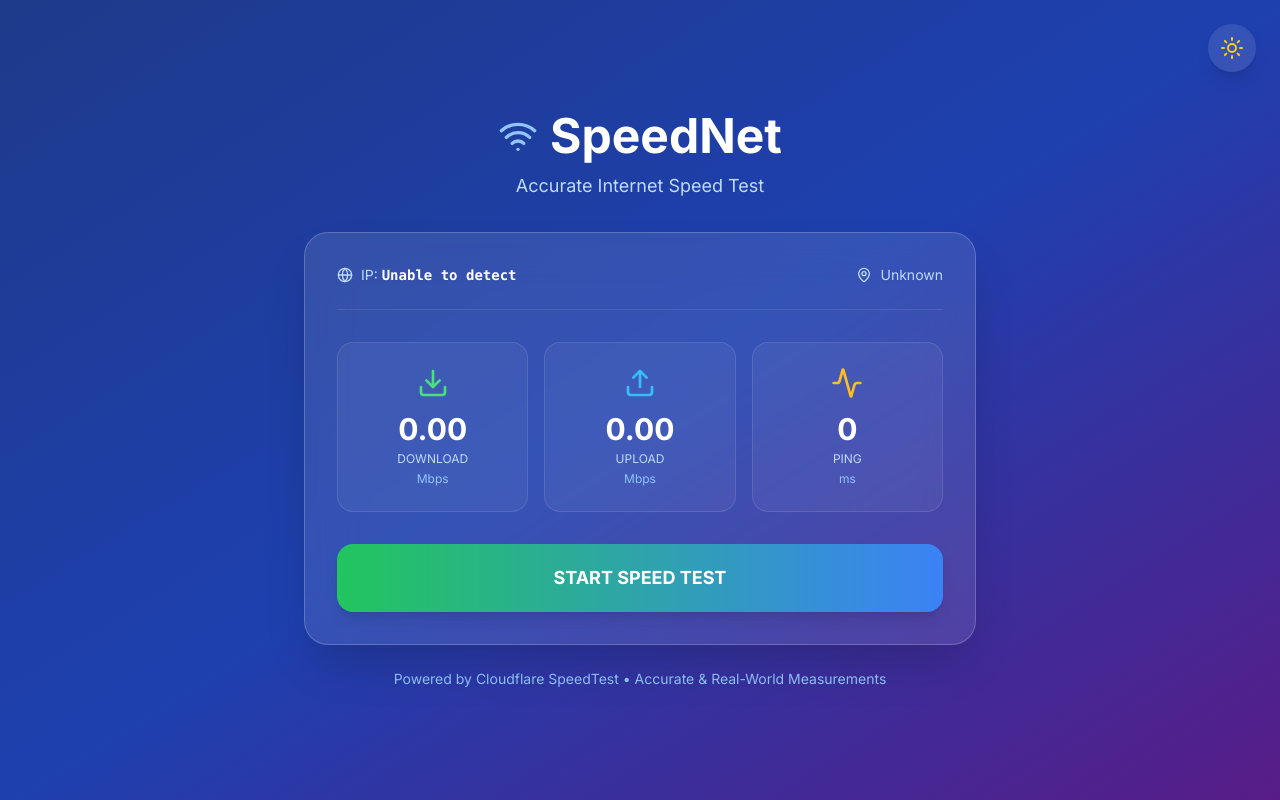
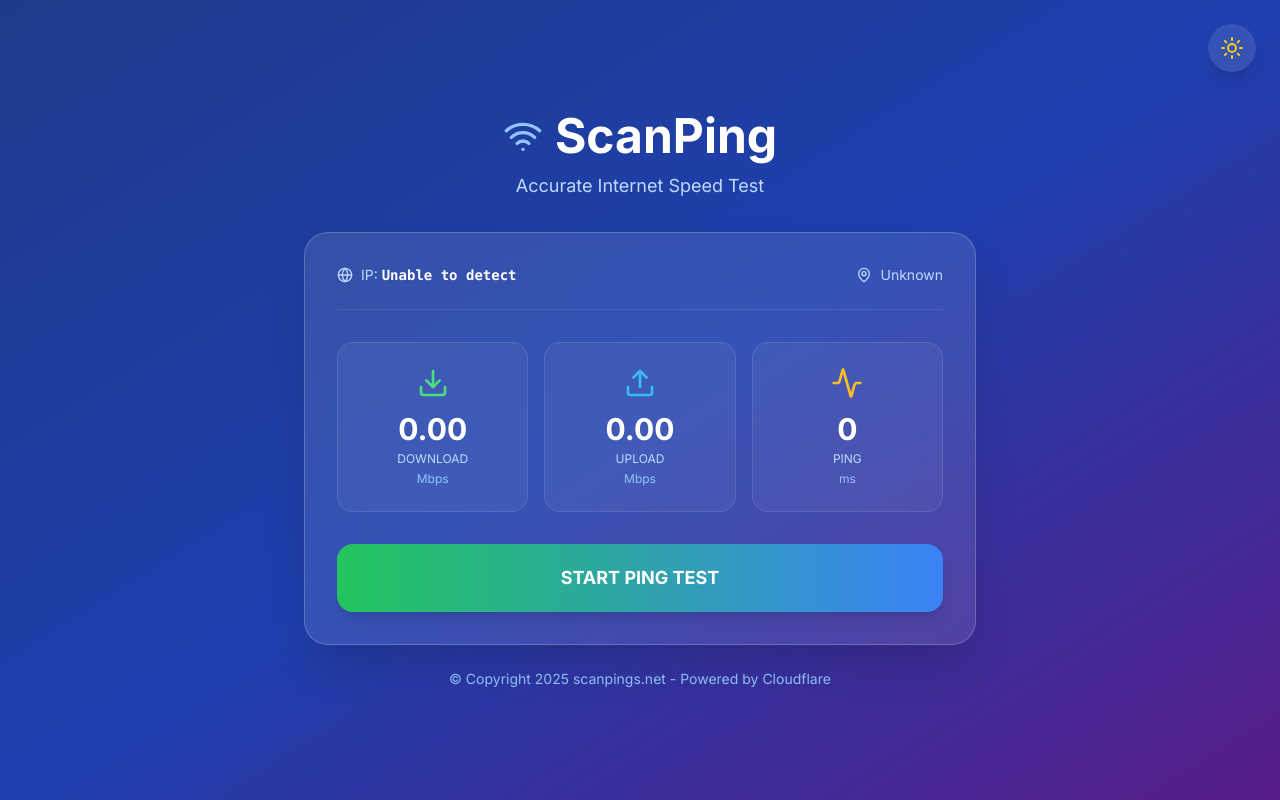
Before and after one commit to MuhammadUsama3228/speednet, a Next.js app: page / in a window 1280 px wide. Built offline with nearby package versions, Linux system fonts and the light colour scheme; no server answers.

Commit message:
update domin info

```diff
--- a/app/constants/strings.js
+++ b/app/constants/strings.js
@@ -3,12 +3,12 @@
 
 export const APP_STRINGS = {
     // App Info
-    APP_NAME: 'SpeedNet',
+    APP_NAME: 'ScanPing',
     APP_TAGLINE: 'Accurate Internet Speed Test',
-    APP_DESCRIPTION: 'Test your internet speed with SpeedNet - the fastest, most accurate online speed test.',
+    APP_DESCRIPTION: 'Test your internet speed with ScanPing - the fastest, most accurate online speed test.',
 
     // Header
-    HEADER_TITLE: 'SpeedNet',
+    HEADER_TITLE: 'ScanPing',
     HEADER_SUBTITLE: 'Accurate Internet Speed Test',
 
     // Connection Info
@@ -28,7 +28,7 @@ export const APP_STRINGS = {
     LIVE_INDICATOR: 'Mbps (Live)',
 
     // Button States
-    BUTTON_START: 'START SPEED TEST',
+    BUTTON_START: 'START PING TEST',
     BUTTON_TESTING: 'Testing...',
 
     // Test Stages
@@ -46,11 +46,11 @@ export const APP_STRINGS = {
     RESULTS_LATENCY: 'Latency:',
 
     // Footer
-    FOOTER_TEXT: 'Powered by Cloudflare SpeedTest • Accurate & Real-World Measurements',
+    FOOTER_TEXT: `© Copyright ${new Date().getFullYear()} scanpings.net - Powered by Cloudflare`,
 
     // Console Messages
-    CONSOLE_START: '🚀 SpeedNet - Powered by Cloudflare',
-    CONSOLE_ENGINE: '⚡ Using official Cloudflare SpeedTest library',
+    CONSOLE_START: '🚀 ScanPing - Powered by Cloudflare',
+    CONSOLE_ENGINE: '⚡ ScanPing library',
     CONSOLE_COMPLETE: '✅ TEST COMPLETE!',
     CONSOLE_FAILED: '❌ Test failed:',
 
--- a/app/layout.jsx
+++ b/app/layout.jsx
@@ -7,19 +7,18 @@ export const metadata = {
   applicationName: process.env.NEXT_PUBLIC_APP_NAME,
   description: `Test your internet speed with ${process.env.NEXT_PUBLIC_APP_NAME} - the fastest, most accurate online speed test. Measure download, upload speeds, ping, and jitter. Get detailed results in seconds.`,
   keywords: [
+    'scanping',
+    'ping test',
+    'packet loss test',
+    'jitter test',
     'internet speed test',
-    'speed test',
     'download speed',
     'upload speed',
-    'ping test',
     'bandwidth test',
     'internet speed checker',
-    'fast.com alternative',
-    'speedtest.net alternative',
+    'latency test',
     'wifi speed test',
-    'broadband speed test',
-    'connection speed',
-    'network speed test',
+    'network diagnostics',
     'online speed test',
     'free speed test'
   ],
@@ -31,14 +30,14 @@ export const metadata = {
     address: false,
     telephone: false,
   },
-  metadataBase: new URL(`https://${process.env.NEXT_PUBLIC_APP_NAME?.toLowerCase()}.app`),
+  metadataBase: new URL('https://scanpings.net'),
   alternates: {
     canonical: '/',
   },
   openGraph: {
     title: `${process.env.NEXT_PUBLIC_APP_NAME} - Free Online Internet Speed Test`,
     description: `Test your internet speed instantly with ${process.env.NEXT_PUBLIC_APP_NAME}. Get accurate download, upload, ping, and jitter measurements. Fast, reliable, and free.`,
-    url: `https://${process.env.NEXT_PUBLIC_APP_NAME?.toLowerCase()}.app`,
+    url: 'https://scanpings.net',
     siteName: process.env.NEXT_PUBLIC_APP_NAME,
     images: [
       {
@@ -85,13 +84,13 @@ export const metadata = {
 }
 
 export default function RootLayout({ children }) {
-  const appName = process.env.NEXT_PUBLIC_APP_NAME || 'SpeedNet'
+  const appName = process.env.NEXT_PUBLIC_APP_NAME || 'ScanPing'
   const structuredData = {
     "@context": "https://schema.org",
     "@type": "WebApplication",
     "name": appName,
     "description": `Free online internet speed test tool that measures download speed, upload speed, ping, and jitter`,
-    "url": `https://${appName.toLowerCase()}.app`,
+    "url": "https://scanpings.net",
     "applicationCategory": "Utility",
     "operatingSystem": "Web Browser",
     "offers": {
@@ -120,7 +119,7 @@ export default function RootLayout({ children }) {
     },
     "potentialAction": {
       "@type": "UseAction",
-      "target": `https://${appName.toLowerCase()}.app`,
+      "target": "https://scanpings.net",
       "description": "Test your internet speed"
     }
   }
```
Also changed, not shown: public/manifest.json, public/robots.txt, 1 other file (tests, documents, lock files or other folders).
